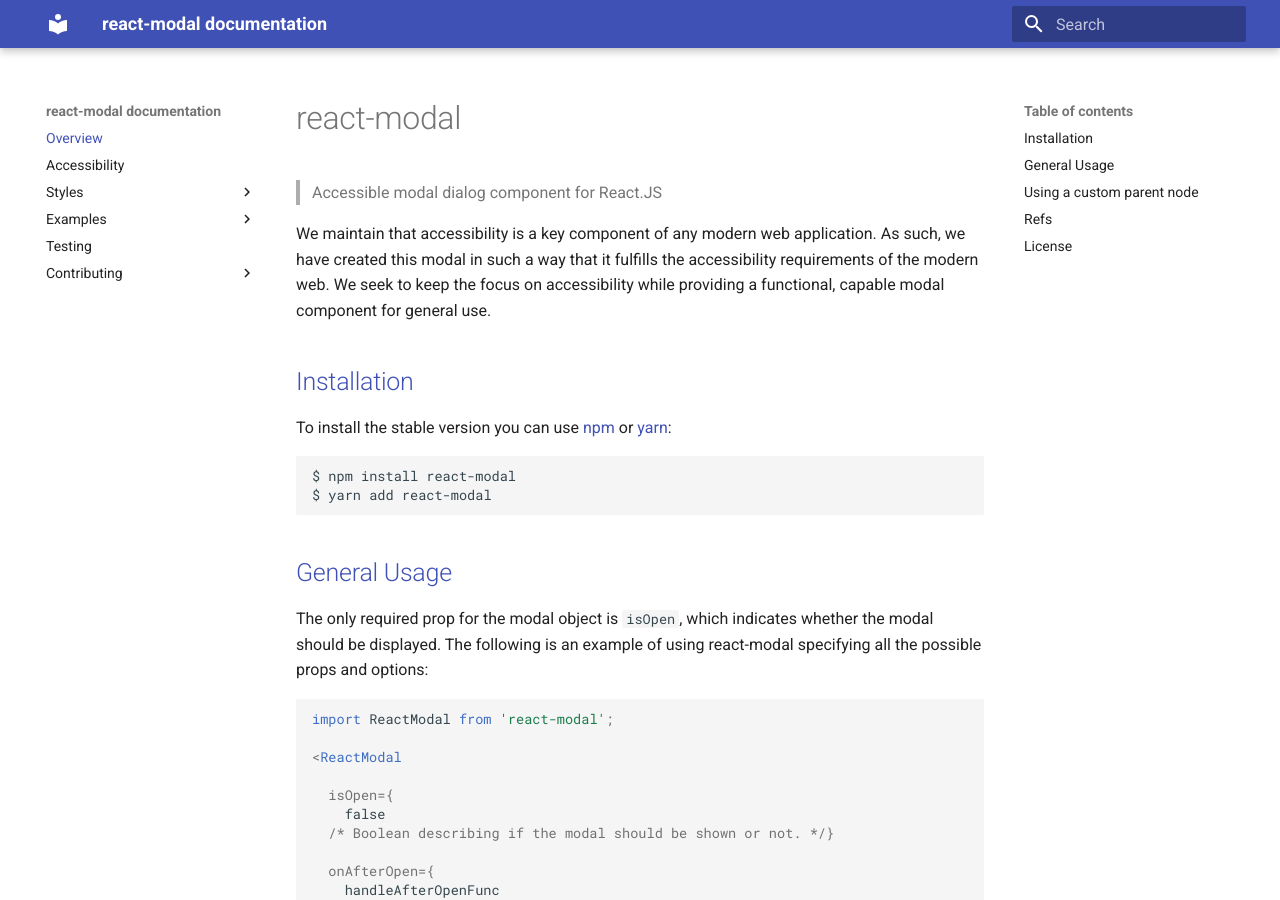
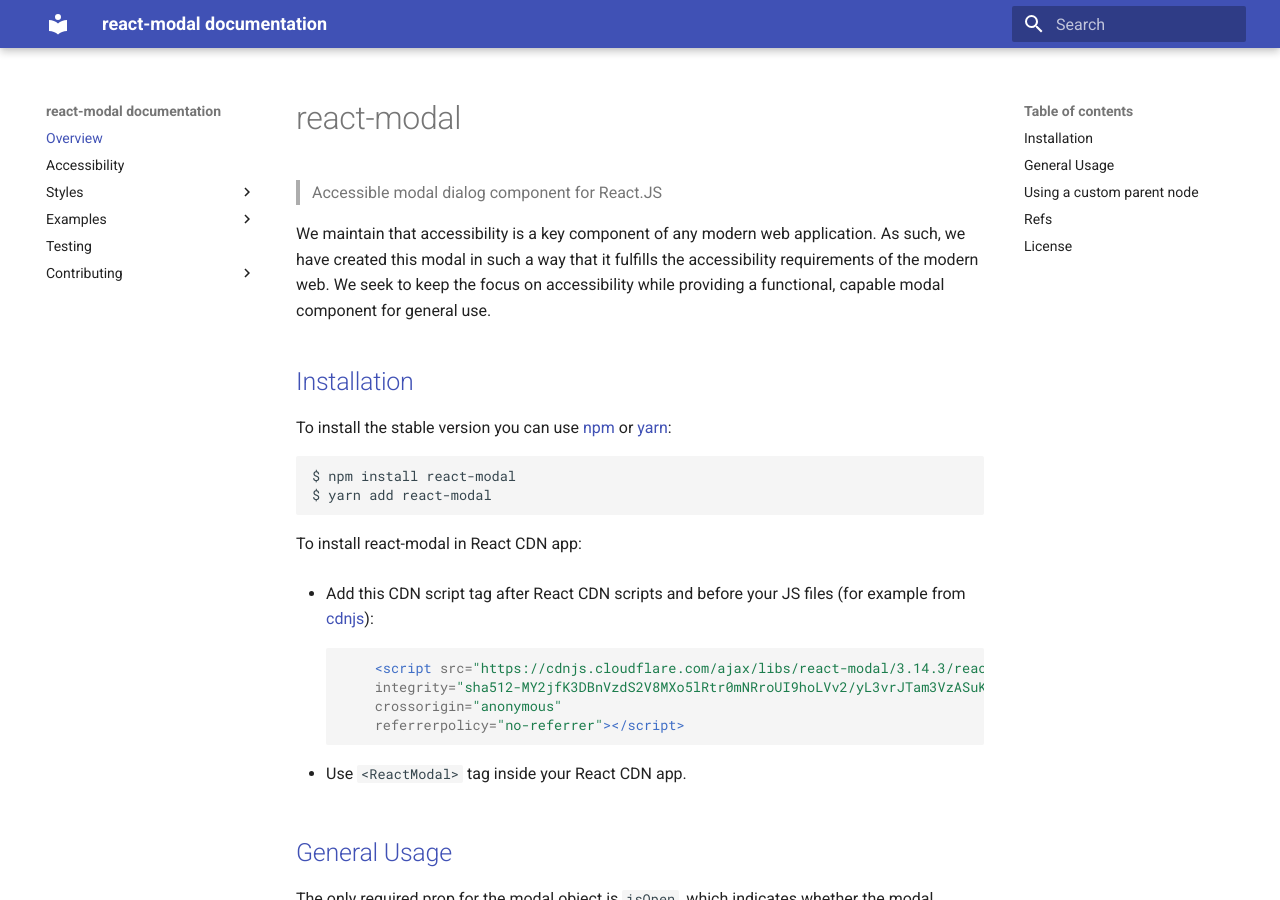
Before and after one commit to DevStar1016/react_modal, an MkDocs documentation site: the page built from docs/index.md, in a window 1280 px wide and 900 px high. Built offline with MkDocs 1.6.1 and Material for MkDocs 9.7.7, drawn with Linux system fonts in a browser that asks for light colours.

Commit message:
Update documentation by my suggestion in #889
Noticing cdn install in docs because I'd to check <ReactModal> tag in docs example but didn't see this in Installation section :)

```diff
--- a/docs/index.md
+++ b/docs/index.md
@@ -11,6 +11,17 @@ To install the stable version you can use [npm](https://npmjs.org/) or [yarn](ht
 
     $ npm install react-modal
     $ yarn add react-modal
+
+To install react-modal in React CDN app:
+
+   - Add this CDN script tag after React CDN scripts and before your JS files (for example from [cdnjs](https://cdnjs.com/)):
+
+            <script src="https://cdnjs.cloudflare.com/ajax/libs/react-modal/3.14.3/react-modal.min.js"
+            integrity="sha512-MY2jfK3DBnVzdS2V8MXo5lRtr0mNRroUI9hoLVv2/yL3vrJTam3VzASuKQ96fLEpyYIT4a8o7YgtUs5lPjiLVQ=="
+            crossorigin="anonymous"
+            referrerpolicy="no-referrer"></script>
+
+   - Use `<ReactModal>` tag inside your React CDN app.
 
 
 ## [General Usage](#usage)
```
